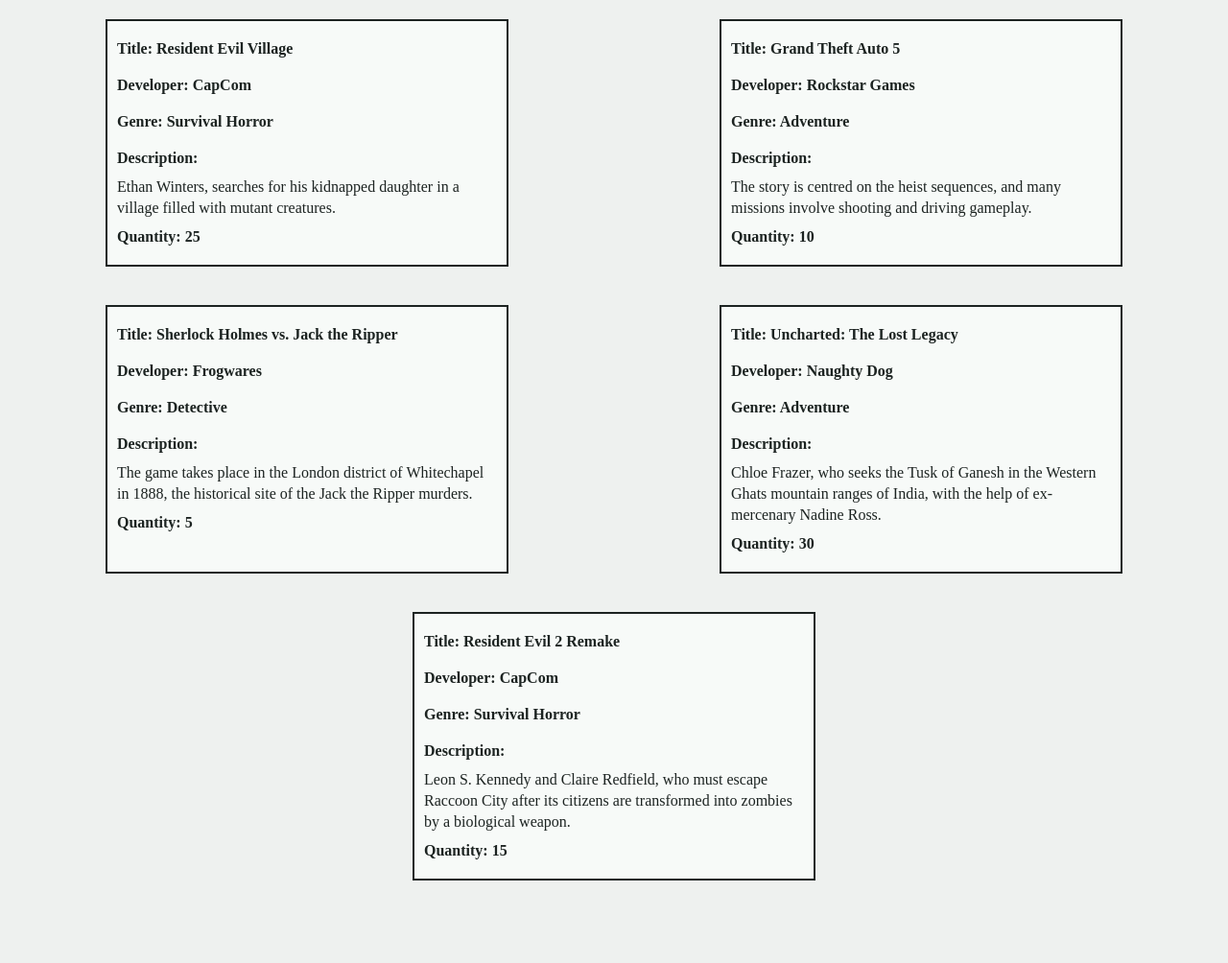
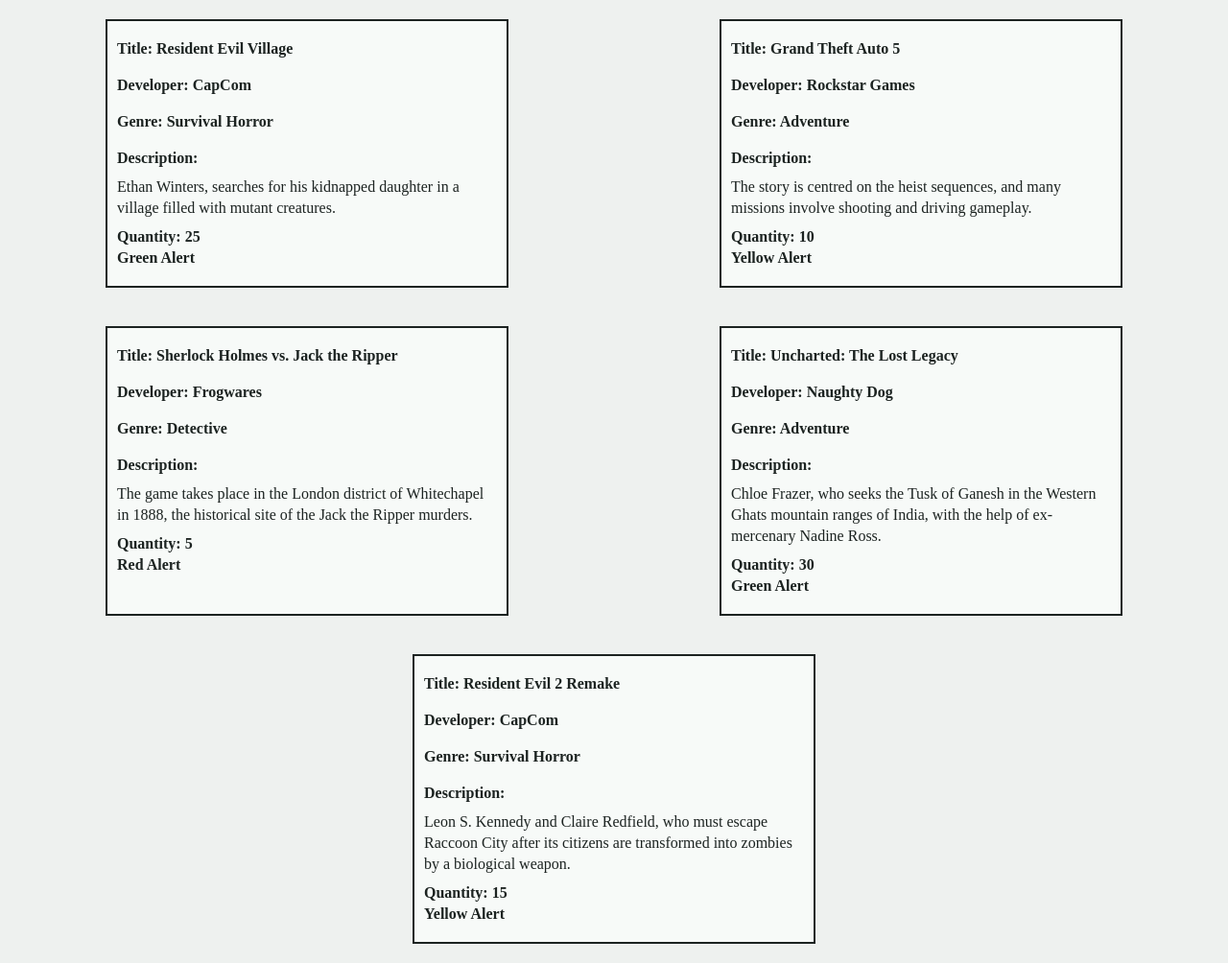
Before and after one commit to nadiaalmurs/Python_Project_GameStore, a Flask app: page /games in a window 1280 px wide. Shown: the part 67-1071 px from the top of the page at 96% size. Before the commit the page ends 985 px from the top, so only its background shows below. Run offline with Flask 2, Linux system fonts and the light colour scheme; data comes from the database, SQL or seed files in the repository; some libraries are stand-ins or nearby versions; some web fonts are replaced.

Commit message:
stock colour

```diff
--- a/static/style.css
+++ b/static/style.css
@@ -114,16 +114,6 @@
     color: #1c2321;
 }
 
-/* .stock {
-    display: flex;
-    font-weight: bold;
-    align-items: center;
-    justify-content: space-between;
-    margin-top: 0.5em;
-    margin-bottom: 0.5em;
-    color: #1c2321;
-} */
-
 .stock {
         font-weight: bold;
         margin-top: 0.5em;
@@ -207,3 +197,8 @@
 .update-button:hover {
     cursor: pointer;
 }
+
+.stock_level {
+    display: flex;
+    align-items: center;
+}
--- a/templates/games/index.html
+++ b/templates/games/index.html
@@ -17,10 +17,13 @@
 
     <div class="stock_level">
         {% if game.stock_quantity < 10 %}
+        Red Alert
         <i class="gg-shape-square" style="color: red; background-color: red" aria-hidden="true"></i>
         {% elif game.stock_quantity >= 10 and game.stock_quantity < 20 %}
+        Yellow Alert
         <i class="gg-shape-square" style="color:yellow; background-color: yellow;" aria-hidden="true"></i>
         {% else %}
+        Green Alert
         <i class="gg-shape-square" style="color:green; background-color: green;" aria-hidden="true"></i>
         {% endif %}
     </div>
```
